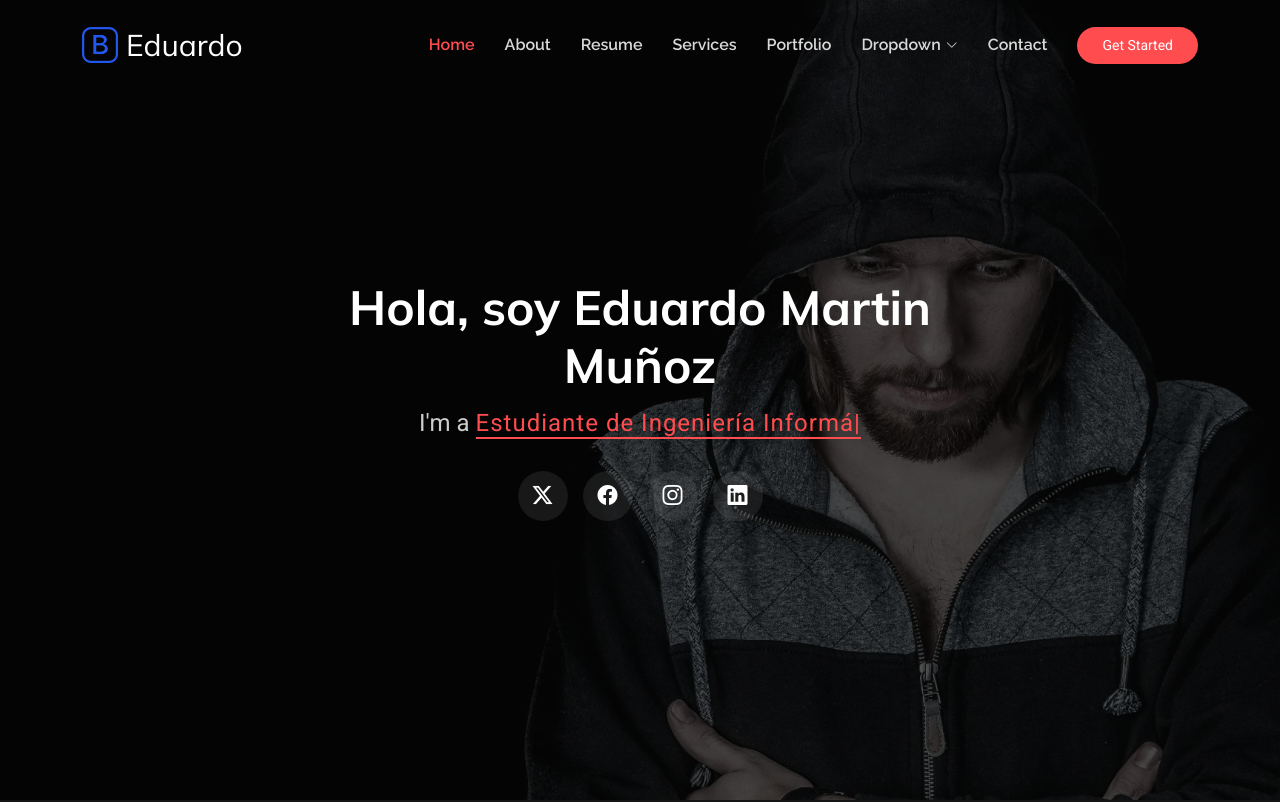
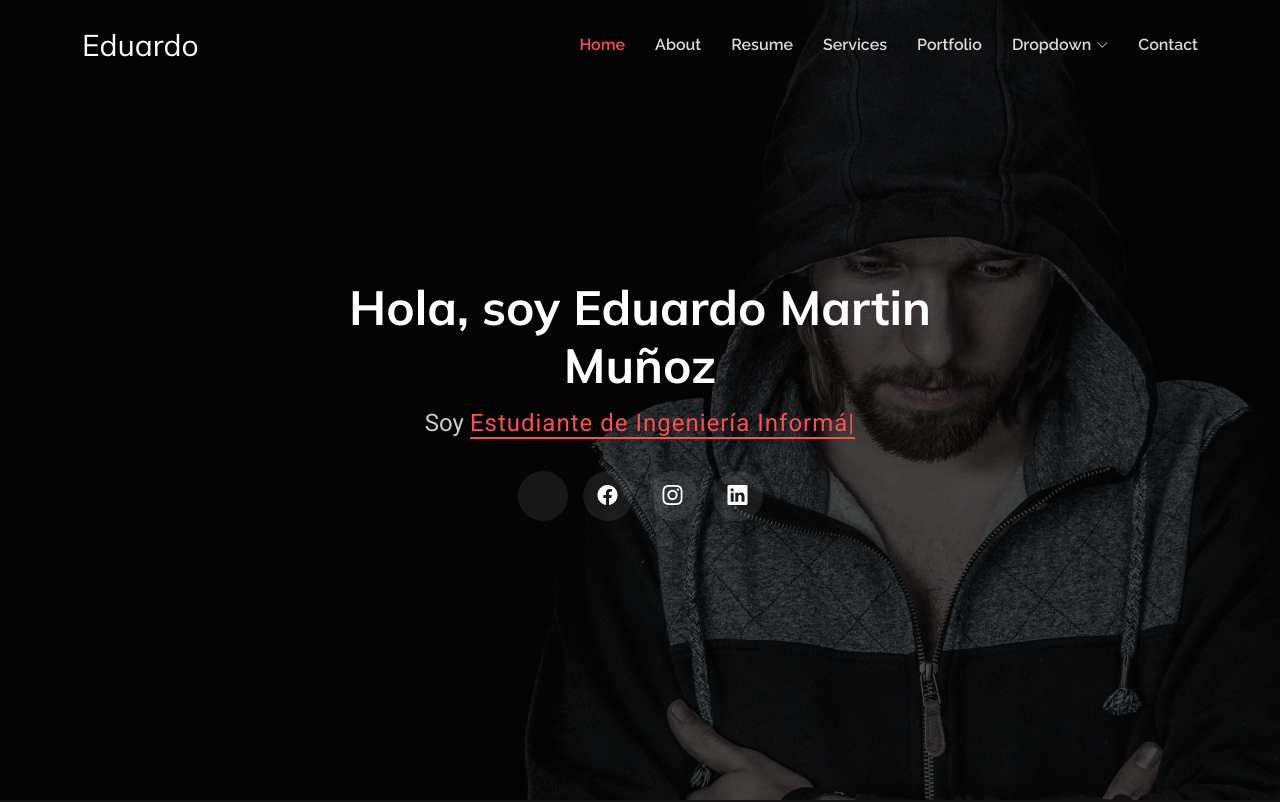
Before and after one commit to edumtn/edumtn.github.io, a plain HTML site: page index.html in a window 1280 px wide. Shown: the top 802 px of the page. Drawn offline with nearby package versions, Linux system fonts and the light colour scheme.

Commit message:
Actualizacion Inicio

```diff
--- a/index.html
+++ b/index.html
@@ -43,7 +43,7 @@
 
       <a href="index.html" class="logo d-flex align-items-center me-auto">
         <!-- Uncomment the line below if you also wish to use an image logo -->
-        <img src="assets/img/logo.webp" alt="">
+        <!--img src="assets/img/logo.webp" alt=""!-->
         <h1 class="sitename">Eduardo</h1>
       </a>
 
@@ -76,7 +76,7 @@
         <i class="mobile-nav-toggle d-xl-none bi bi-list"></i>
       </nav>
 
-      <a class="btn-getstarted" href="#about">Get Started</a>
+      <!--a class="btn-getstarted" href="#about">Get Started</a!-->
 
     </div>
   </header>
@@ -92,10 +92,10 @@
         <div class="row justify-content-center">
           <div class="col-lg-8 text-center">
             <h2>Hola, soy Eduardo Martin Muñoz</h2>
-            <p>I'm a <span class="typed" data-typed-items="Estudiante de Ingeniería Informática,
+            <p>Soy <span class="typed" data-typed-items="Estudiante de Ingeniería Informática,
               Especialista en TI, Desarrollador"></span><span class="typed-cursor" aria-hidden="true"></span></p>
             <div class="social-links">
-              <a href="#"><i class="bi bi-twitter-x"></i></a>
+              <a href="#https://github.com/edumtn"><i class="bi bi-gituhb"></i></a>
               <a href="#"><i class="bi bi-facebook"></i></a>
               <a href="#"><i class="bi bi-instagram"></i></a>
               <a href="#"><i class="bi bi-linkedin"></i></a>
```
